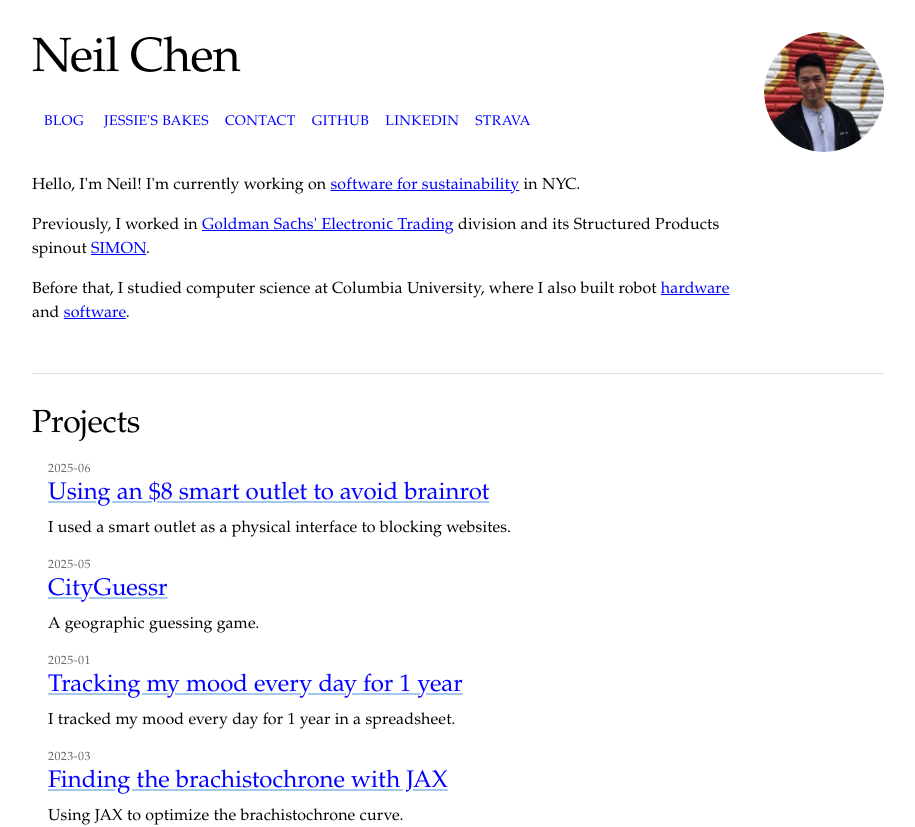
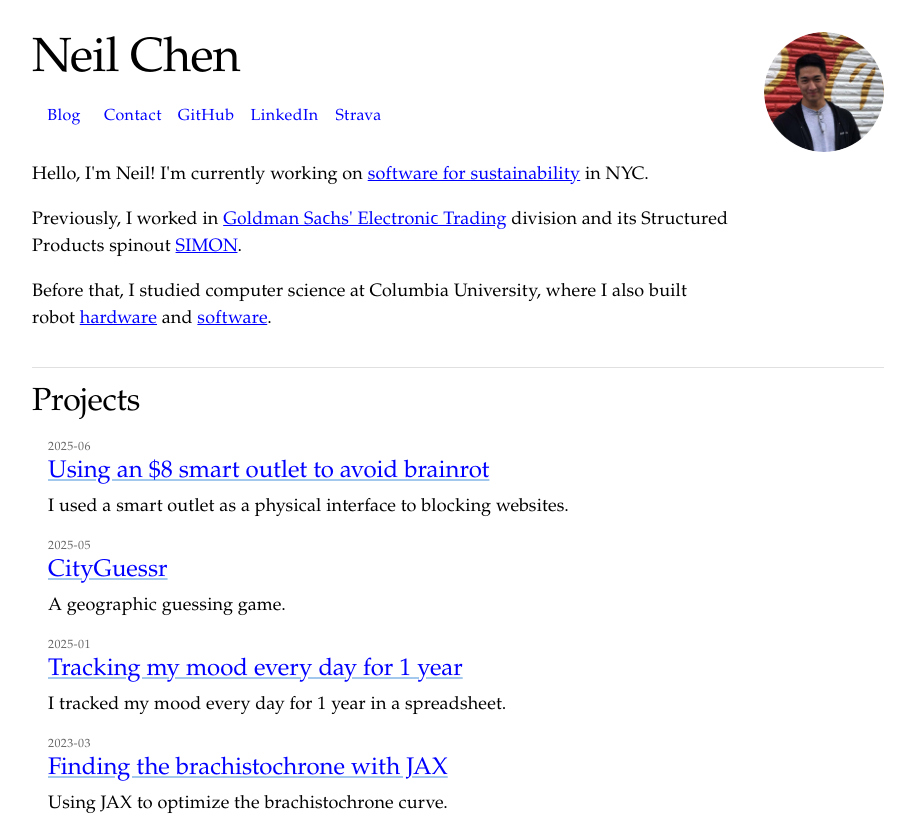
Before and after one commit to NWChen/neilchen.cc, a Next.js app: page / in a window 1280 px wide. Shown: the top 827 px of the page, without its empty margins (182-1097 px from the left). Built offline with nearby package versions, Linux system fonts and the light colour scheme.

Commit message:
make things denser

```diff
--- a/pages/index.tsx
+++ b/pages/index.tsx
@@ -26,7 +26,7 @@ export default function Home({ posts, blurb }: { posts: PostProps[], blurb: stri
           alignItems: "flex-start",
         }}
       >
-        <Box sx={{ display: "flex", flexDirection: "column", gap: 2 }}>
+        <Box sx={{ display: "flex", flexDirection: "column", gap: 1 }}>
           <Typography variant="h1" sx={{ alignSelf: "flex-start" }}>
             Neil Chen
           </Typography>
@@ -34,9 +34,9 @@ export default function Home({ posts, blurb }: { posts: PostProps[], blurb: stri
             <Button variant="text" color="primary" href="/blog">
               Blog
             </Button>
-            <Button variant="text" color="primary" href="/bakes">
+            {/* <Button variant="text" color="primary" href="/bakes">
               Jessie's Bakes
-            </Button>
+            </Button> */}
             <Button variant="text" color="primary" href="mailto:neilwchen@gmail.com">
               Contact
             </Button>
@@ -68,12 +68,12 @@ export default function Home({ posts, blurb }: { posts: PostProps[], blurb: stri
           />
         </Box>
       </Box>
-      <Divider sx={{ my: 4 }} />
+      <Divider sx={{ my: 2 }} />
       <Box>
         <Typography variant="h2">Projects</Typography>
         <Posts posts={posts.filter((post) => post.metadata?.tag == Tag.Project)} />
       </Box>
-      <Divider sx={{ my: 4 }} />
+      <Divider sx={{ my: 2 }} />
       <Box>
         <Typography variant="h2">Notes</Typography>
         <Posts posts={posts.filter((post) => post.metadata?.tag == Tag.Note)} />
--- a/pages/styles.css
+++ b/pages/styles.css
@@ -1,5 +1,17 @@
 body, .MuiTypography-root, button, .MuiButton-root {
   font-family: 'EB Garamond', 'Garamond', 'Cormorant Garamond', serif !important;
+}
+
+body {
+  font-size: 1.125rem !important;
+}
+
+button, .MuiButton-root {
+  font-size: 1rem !important;
+}
+
+button, .MuiButton-root {
+  text-transform: none !important;
 }
 
 h1.MuiTypography-root {
@@ -14,6 +26,10 @@ h3.MuiTypography-root {
   font-size: 1.5rem !important;
 }
 
+.MuiTypography-body1 {
+  font-size: 1.125rem !important;
+}
+
 .MuiButton-root.MuiButton-textPrimary,
 .MuiButton-root.MuiButton-containedPrimary {
   color: blue !important;
```
